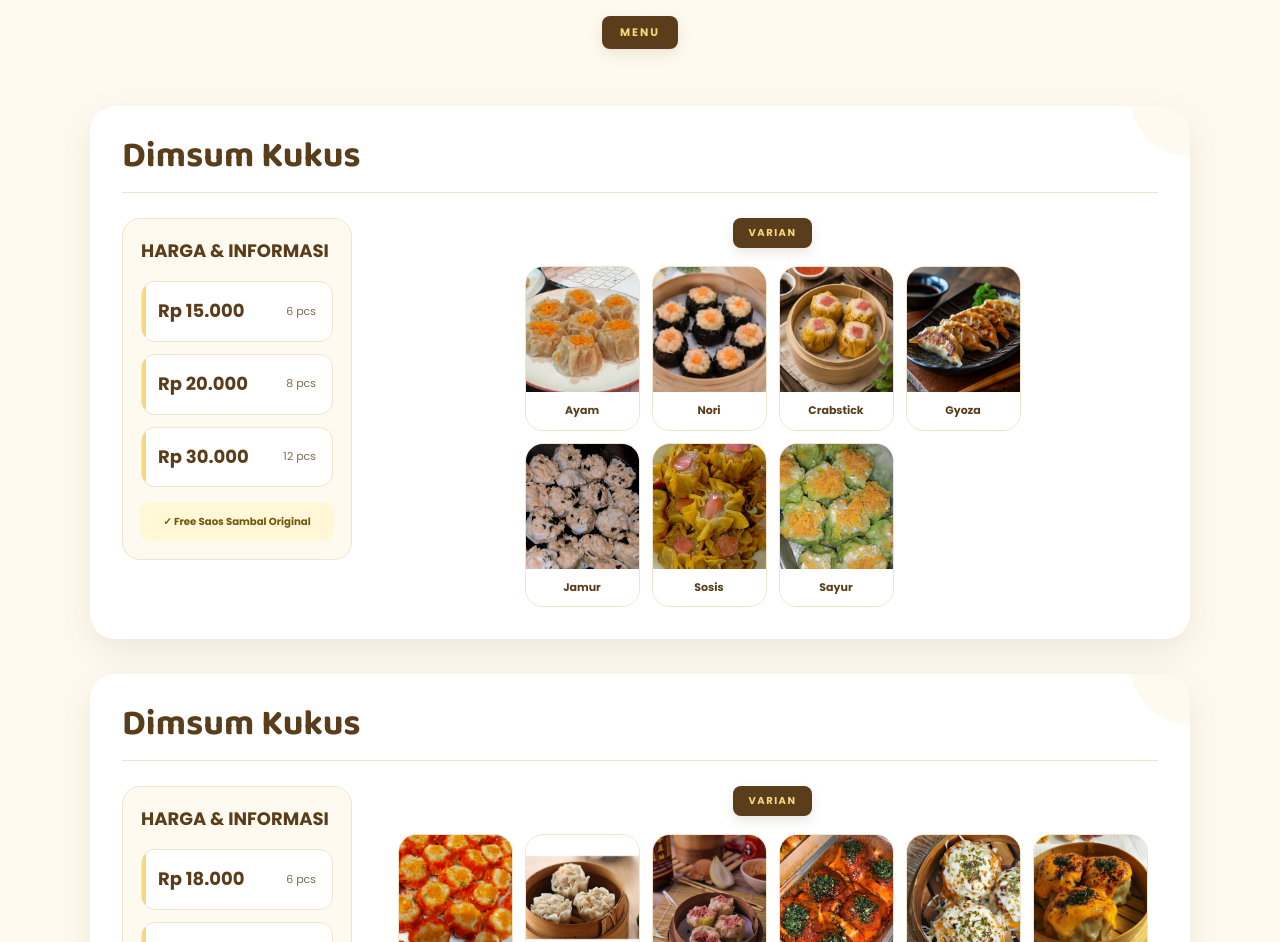
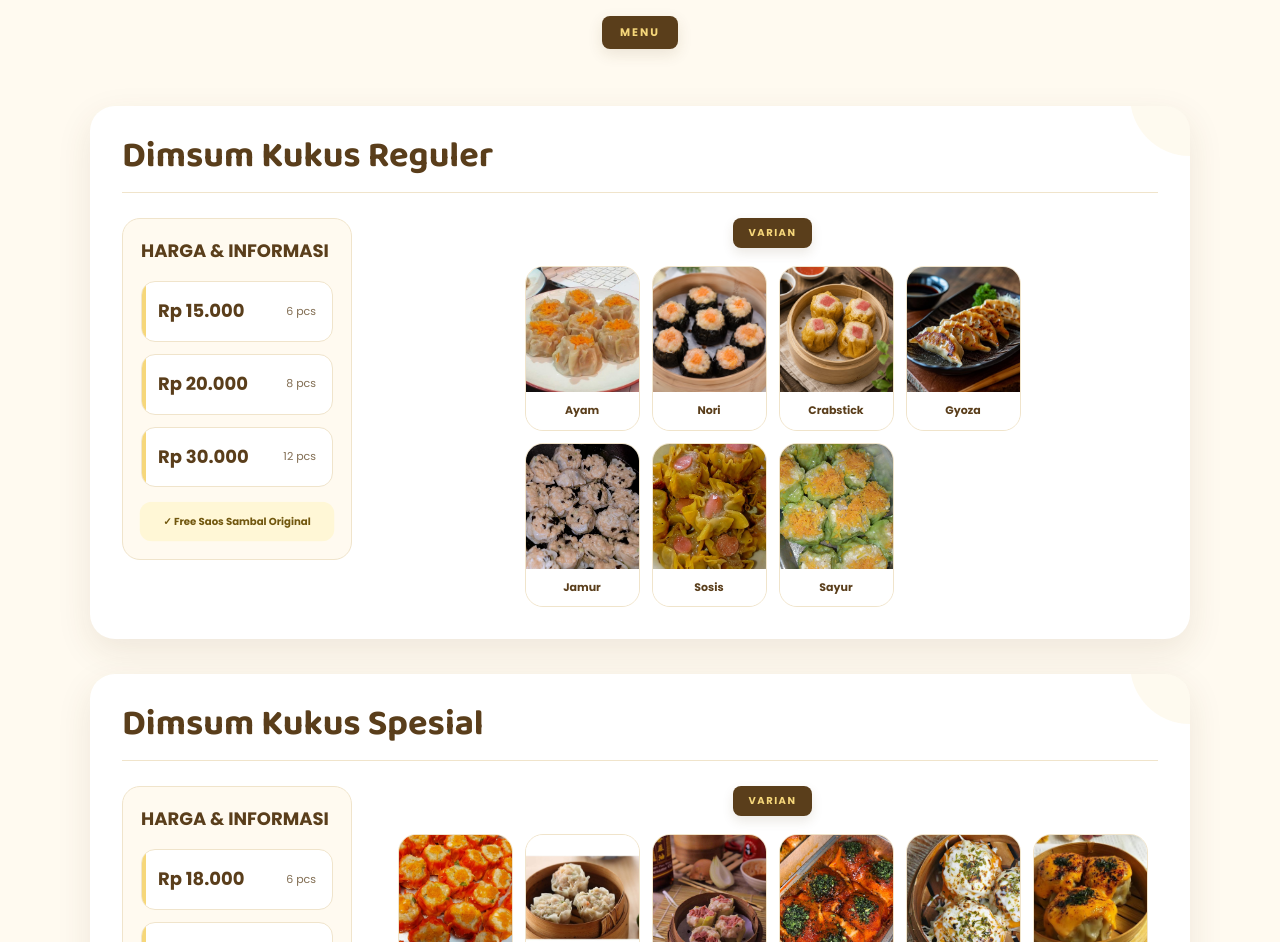
Before and after one commit to fitri4nii02-ops/Website-Dimsum-Bu-Yanti, a plain HTML site: page index.html in a window 1280 px wide. Shown: the part 1440-2382 px from the top of the page. Drawn offline with Linux system fonts and the light colour scheme.

Commit message:
Fitriani

```diff
--- a/index.html
+++ b/index.html
@@ -245,7 +245,7 @@
                 <div>
 
                     <h3>
-                        Dimsum Kukus
+                        Dimsum Kukus Reguler
                     </h3>
 
                 </div>
@@ -421,7 +421,7 @@
                 <div>
 
                     <h3>
-                        Dimsum Kukus
+                        Dimsum Kukus Spesial
                     </h3>
 
                 </div>
```
